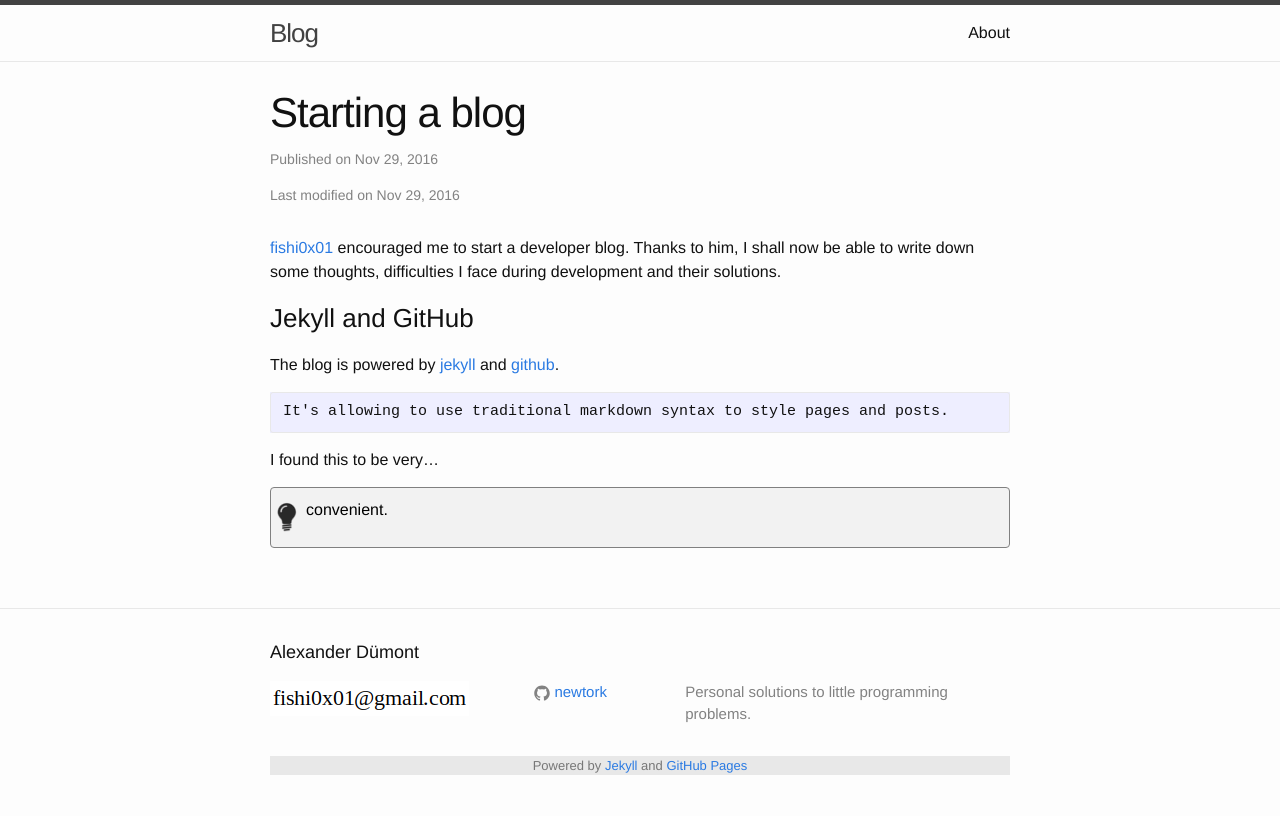
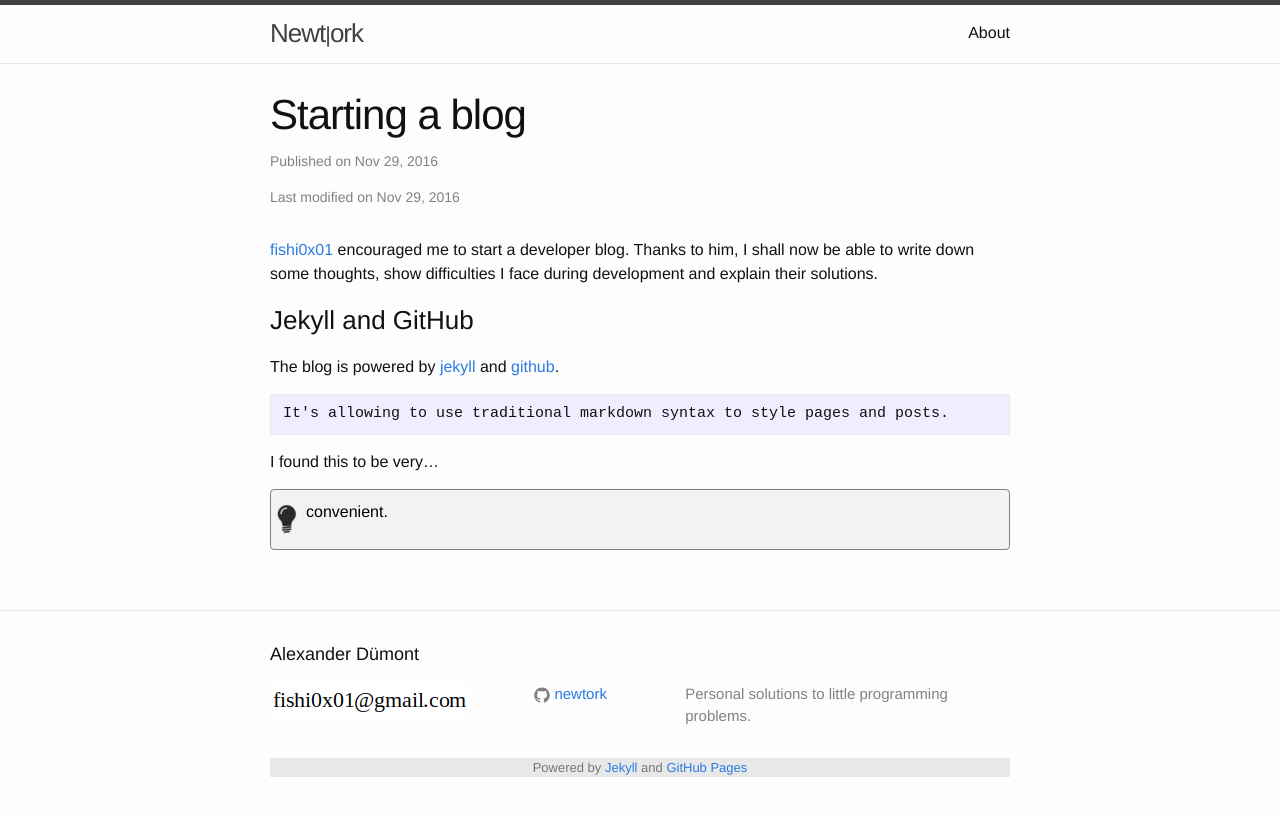
Before and after one commit to newtork/newtork.github.io, a Jekyll site: the page built from _posts/2016-11-29-Starting-a-blog.md, in a window 1280 px wide. Shown: the top 816 px of the page. Built offline with Jekyll 4.4.1, drawn with Linux system fonts in a browser that asks for light colours; a script that is not in the unit is left out.

Commit message:
logo, custom css, headline

```diff
--- a/_config.yml
+++ b/_config.yml
@@ -6,13 +6,17 @@ description: >
 
 baseurl: ""
 url: "http://blog.newtork.de"
+headline: "Newt<small>|</small>ork"
+
+# style
+custom_css: "newtork.css"
 
 # Media
-github_username:  newtork
+github_username: newtork
 
 # comments
-isso_tld: //comments.newtork.de/
-isso_src: //comments.newtork.de/js/embed.min.js
+isso_tld: "//comments.newtork.de/"
+isso_src: "//comments.newtork.de/js/embed.min.js"
 
 # Build settings
 markdown: kramdown
--- a/_includes/head.html
+++ b/_includes/head.html
@@ -11,5 +11,6 @@
   <link rel="canonical" href="{{ page.url | replace:'index.html','' | prepend: site.baseurl | prepend: site.url }}">
   <link rel="alternate" type="application/rss+xml" title="{{ site.title }}" href="{{ "/feed.xml" | prepend: site.baseurl | prepend: site.url }}">
 
+  <link rel='shortcut icon' type='image/x-icon' href='/css/{{ site.custom_css }}' />
   <script data-isso="{{ site.isso_tld }}" src="{{ site.isso_src }}"></script>
 </head>
--- a/_includes/header.html
+++ b/_includes/header.html
@@ -2,7 +2,7 @@
 
   <div class="wrapper">
 
-    <a class="site-title" href="{{ site.baseurl }}/">Blog</a>
+    <a class="site-title" href="{{ site.baseurl }}/">{{ site.headline }}</a>
 
     <nav class="site-nav">
       <a href="#" class="menu-icon">
--- a/_posts/2016-11-29-Starting-a-blog.md
+++ b/_posts/2016-11-29-Starting-a-blog.md
@@ -12,7 +12,7 @@ categories: meta blog
 excerpt_separator: <!--more-->
 ---
 
-[fishi0x01][fish] encouraged me to start a developer blog. Thanks to him, I shall now be able to write down some thoughts, difficulties I face during development and their solutions.
+[fishi0x01][fish] encouraged me to start a developer blog. Thanks to him, I shall now be able to write down some thoughts, show difficulties I face during development and explain their solutions.
 
 <!--more-->
 
```
Also changed, not shown: css/newtork.css (added, +25 -0 lines), content-images/newtork025.png (added), content-images/newtork050.png (added), content-images/newtork075.png (added), content-images/newtork100.png (added).
